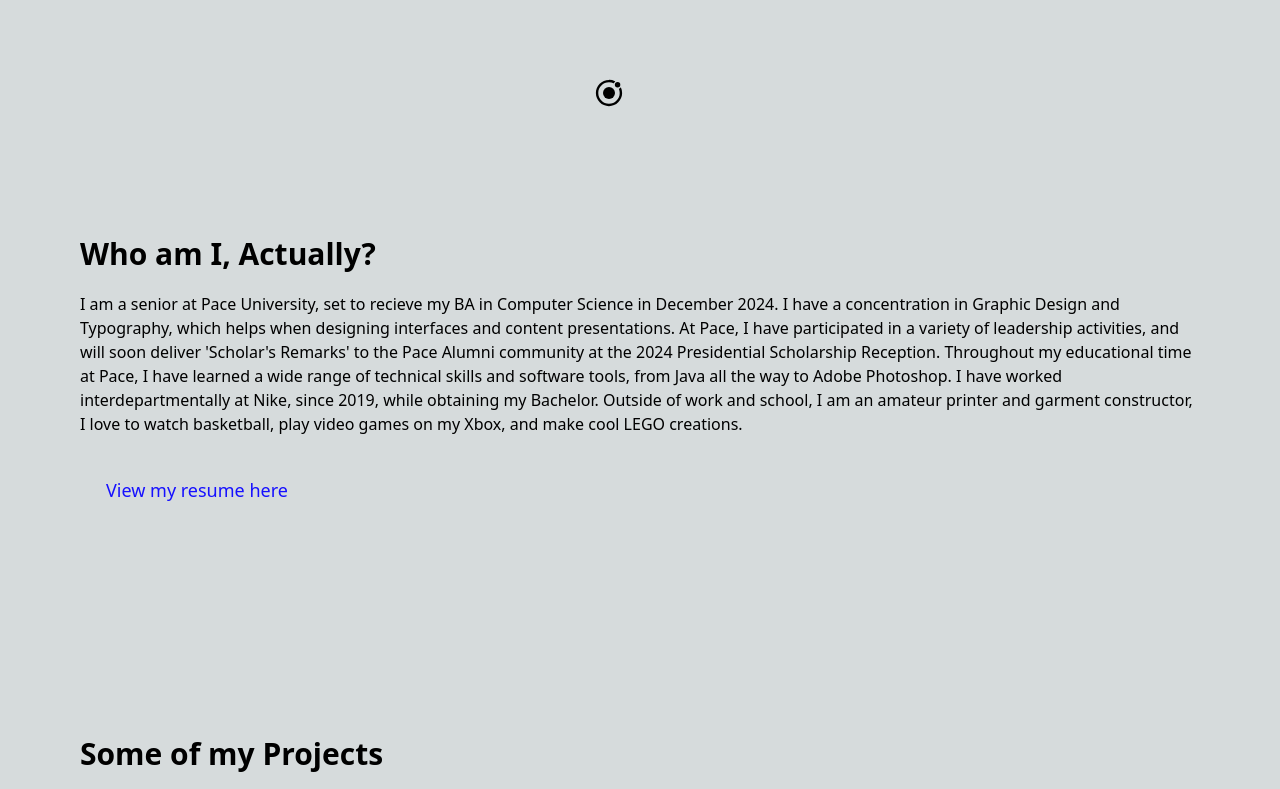
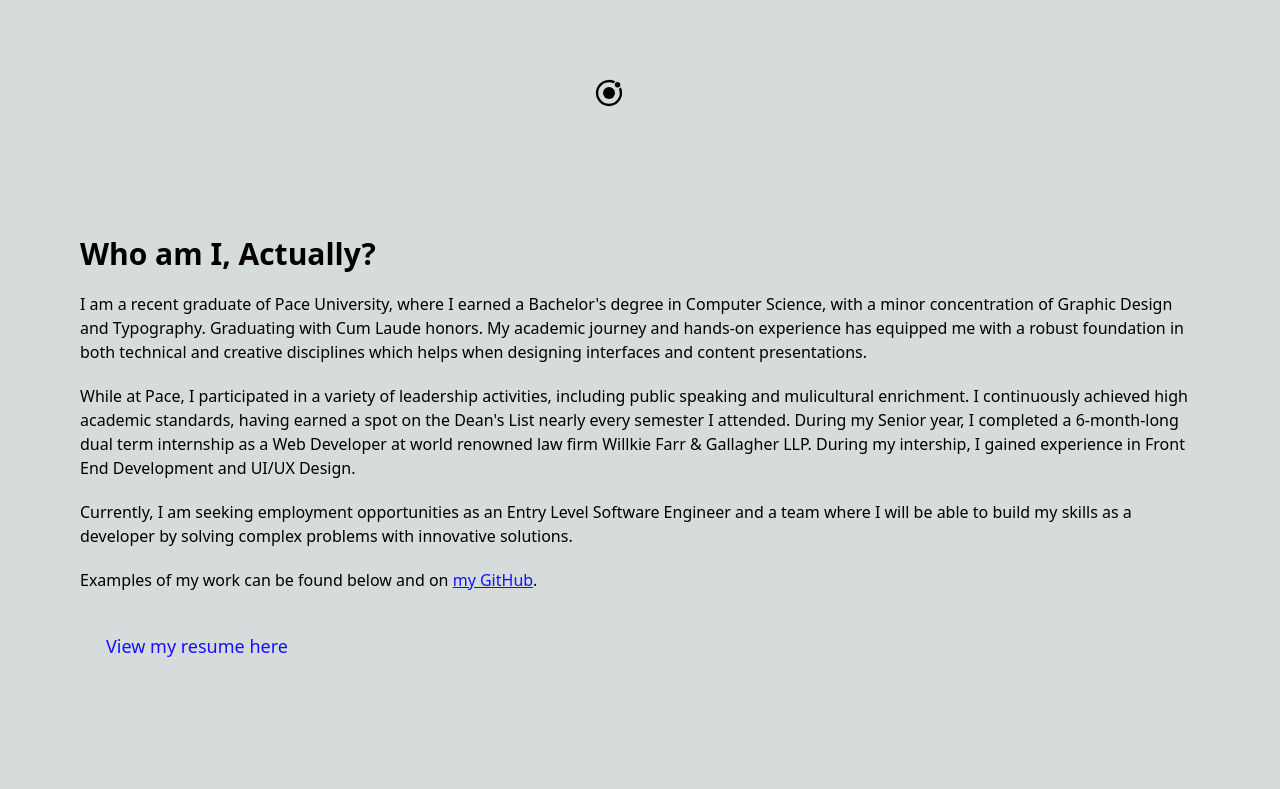
Before and after one commit to dantehurr/my-site, a Next.js app: page / in a window 1280 px wide. Shown: the part 486-1275 px from the top of the page. Built offline with nearby package versions, Linux system fonts and the light colour scheme; some icons are missing.

Commit message:
Updated Bio and Resume file

```diff
--- a/src/pages/components/Resume.tsx
+++ b/src/pages/components/Resume.tsx
@@ -6,10 +6,13 @@ const Resume = () => {
         <section id="resume" className="section">
             <header className="section-header">Who am I, Actually?</header>
             <div className="pt-5">
-                <p className="">I am a senior at Pace University, set to recieve my BA in Computer Science in December 2024. I have a concentration in Graphic Design and Typography, which helps when designing interfaces and content presentations. At Pace, I have participated in a variety of leadership activities, and will soon deliver 'Scholar's Remarks' to the Pace Alumni community at the 2024 Presidential Scholarship Reception. Throughout my educational time at Pace, I have learned a wide range of technical skills and software tools, from Java all the way to Adobe Photoshop. I have worked interdepartmentally at Nike, since 2019, while obtaining my Bachelor. Outside of work and school, I am an amateur printer and garment constructor, I love to watch basketball, play video games on my Xbox, and make cool LEGO creations.</p>
+                <p>I am a recent graduate of Pace University, where I earned a Bachelor's degree in Computer Science, with a minor concentration of Graphic Design and Typography. Graduating with Cum Laude honors. My academic journey and hands-on experience has equipped me with a robust foundation in both technical and creative disciplines which helps when designing interfaces and content presentations. </p>
+                <p className="pt-5">While at Pace, I participated in a variety of leadership activities, including public speaking and mulicultural enrichment. I continuously achieved high academic standards, having earned a spot on the Dean's List nearly every semester I attended. During my Senior year, I completed a 6-month-long dual term internship as a Web Developer at world renowned law firm Willkie Farr & Gallagher LLP. During my intership, I gained experience in Front End Development and UI/UX Design.</p>
+                <p className="pt-5">Currently, I am seeking employment opportunities as an Entry Level Software Engineer and a team where I will be able to build my skills as a developer by solving complex problems with innovative solutions.</p>
+                <p className="pt-5">Examples of my work can be found below and on <a href="https://github.com/dantehurr" target="_blank" rel="noopener noreferrer" className="underline text-bluest-blue">my GitHub</a>.</p>
             </div>
             <div className="pt-10 ">
-                <a href="DanteHurr-2024WebDeveloper.pdf" target="_blank" className="hover:underline text-bluest-blue font-medium flex flex-row items-center gap-2 text-lg">
+                <a href="DanteHurr_JuniorDeveloper.pdf" target="_blank" className="hover:underline text-bluest-blue font-medium flex flex-row items-center gap-2 text-lg">
                     <FaFilePdf />
                 View my resume here
                 </a>
```
Also changed, not shown: 2 other files (tests, documents, lock files or other folders).
